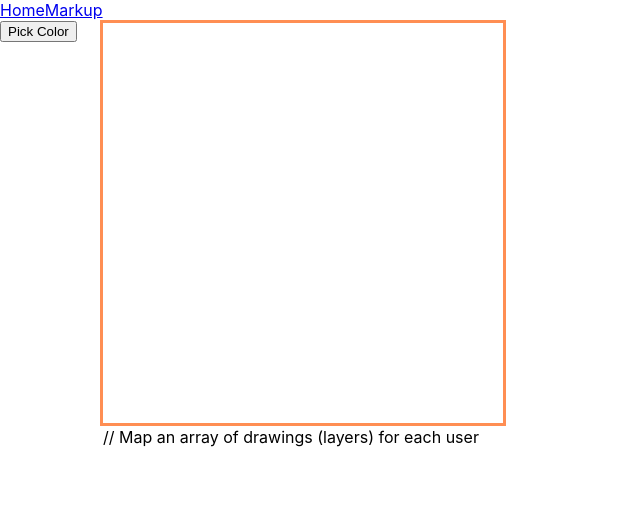
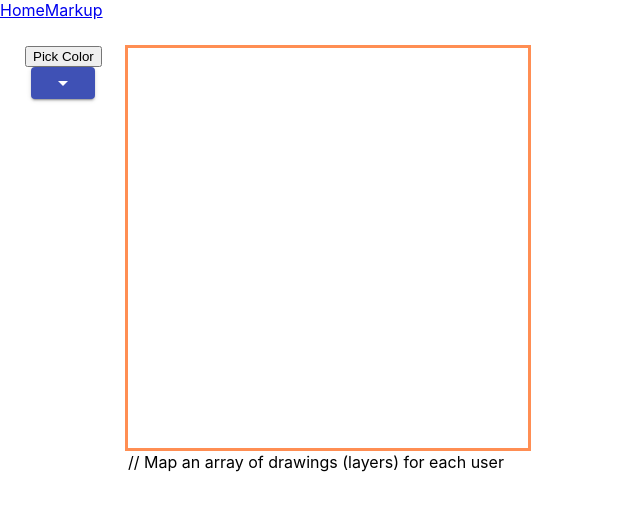
Before and after one commit to mattbf/webreview, a React (Create React App) app: page /markup in a window 1280 px wide. Shown: the top 510 px of the page, without its empty margins (0-640 px from the left). Built offline with nearby package versions, Linux system fonts and the light colour scheme.

Commit message:
Made custom color selector

```diff
--- /dev/null
+++ b/src/Drawing/ColorSelect.js
@@ -0,0 +1,113 @@
+import React from 'react';
+import { makeStyles } from '@material-ui/core/styles';
+import {
+  Grid,
+  Button,
+  IconButton,
+  ButtonGroup,
+  ClickAwayListener,
+  Grow,
+  Paper,
+  Popper,
+  MenuItem,
+  MenuList
+} from '@material-ui/core';
+
+import {
+  ArrowDropDown,
+  Check,
+} from '@material-ui/icons';
+
+const colors = ['#000', '#00c676', '#2979ff', '#ff9800', '#673ab7'];
+
+const useStyles = makeStyles(theme => ({
+  colorSelectDiv: {
+    display: 'flex',
+    flexWrap: 'wrap',
+    flexDirection: 'row',
+    alignItems: 'center',
+    marginLeft: 'auto',
+    marginRight: 'auto',
+  },
+  margin: {
+   margin: theme.spacing(1),
+  },
+  colorCircle: {
+    width: '20px',
+    height: '20px',
+    borderRadius: '100%',
+    padding: '3px',
+    margin: '3px',
+  },
+}));
+
+export default function ColourPicker() {
+  const classes = useStyles()
+  const [open, setOpen] = React.useState(false);
+  const anchorRef = React.useRef(null);
+  const [selectedIndex, setSelectedIndex] = React.useState(1);
+
+  function handleColorSelect(event, index) {
+    setSelectedIndex(index);
+    setOpen(false);
+    console.log(colors[selectedIndex])
+  }
+
+  function handleToggle() {
+    setOpen(prevOpen => !prevOpen);
+  }
+
+  function handleClose(event) {
+    if (anchorRef.current && anchorRef.current.contains(event.target)) {
+      return;
+    }
+
+    setOpen(false);
+  }
+  console.log(colors[selectedIndex])
+  return (
+    <Grid container>
+      <Grid item xs={12} align="center">
+          <Button
+            color="primary"
+            variant="contained"
+            size="small"
+            aria-owns={open ? 'menu-list-grow' : undefined}
+            aria-haspopup="true"
+            onClick={handleToggle}
+          >
+            <ArrowDropDown />
+          </Button>
+        <Popper open={open} anchorEl={anchorRef.current} transition disablePortal>
+          {({ TransitionProps, placement }) => (
+            <Grow
+              {...TransitionProps}
+              style={{
+                transformOrigin: placement === 'bottom' ? 'center top' : 'center bottom',
+              }}
+            >
+              <Paper id="menu-list-grow" style={{padding: '5px', }}>
+                <ClickAwayListener onClickAway={handleClose}>
+                  <div className={classes.colorSelectDiv}>
+                    {colors.map((color, index) => (
+                       <IconButton
+                          key={index}
+                          onClick={event => handleColorSelect(event, index)}
+                          aria-label="Delete"
+                          className={classes.margin}
+                          style={{backgroundColor: color}}
+                          size="small"
+                        >
+                        {index === selectedIndex ? <Check fontSize="inherit"/> : <Check fontSize="inherit" style={{opacity: 0}}/>}
+                      </IconButton>
+                    ))}
+                  </div>
+                </ClickAwayListener>
+              </Paper>
+            </Grow>
+          )}
+        </Popper>
+      </Grid>
+    </Grid>
+  );
+}
--- a/src/Drawing/DrawArea.js
+++ b/src/Drawing/DrawArea.js
@@ -80,7 +80,6 @@ function DrawArea(props) {
     const drawDiv = document.getElementById ("drawArea");
     //const drawDiv = drawRef
     const boundingRect = drawDiv.getBoundingClientRect();
-    console.log(boundingRect)
     return new Immutable.Map({
       x: mouseEvent.clientX - boundingRect.x,
       y: mouseEvent.clientY - boundingRect.y,
--- a/src/Drawing/Markup.js
+++ b/src/Drawing/Markup.js
@@ -2,6 +2,7 @@ import React, {useState, useEffect, useRef} from 'react';
 import { makeStyles } from '@material-ui/core/styles';
 import DrawArea from './DrawArea.js';
 import MyColorPicker from './ColourPicker.js';
+import ColorSelect from './ColorSelect.js';
 
 
 import {
@@ -14,6 +15,8 @@ const useStyles = makeStyles(theme => ({
   root: {
     width: '500px',
     height: '500px',
+    display: 'flex',
+    padding: '25px',
   },
 }));
 
@@ -26,7 +29,10 @@ function ModeWrapper() {
   return (
     <div className={classes.root}>
       <DrawArea mode={mode}/>
-      <MyColorPicker/>
+      <div>
+        <MyColorPicker/>
+        <ColorSelect/>
+      </div>
     </div>
   );
 }
```
